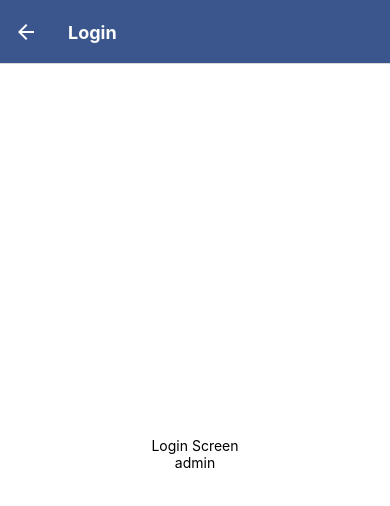
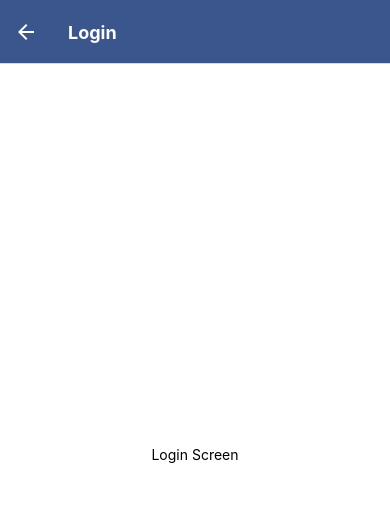
Before and after one commit to Siripat16/SWPractice, a React Native app: screen /Login in a window 390 px wide. Shown: the top 506 px of the page. Built offline with nearby package versions, Linux system fonts and the light colour scheme.

Commit message:
login reverse

```diff
--- a/screens/LoginScreen.js
+++ b/screens/LoginScreen.js
@@ -1,13 +1,11 @@
 import { View, Text, StyleSheet } from "react-native";
 
-export default function LoginScreen({ route }) {
-    const { userRole } = route.params;
-    return (
-        <View style={styles.container}>
-            <Text>Login Screen</Text>
-            <Text>{userRole}</Text>
-        </View>
-    );
+export default function LoginScreen() {
+  return (
+    <View style={styles.container}>
+      <Text>Login Screen</Text>
+    </View>
+  );
 }
 
 const styles = StyleSheet.create({
```
